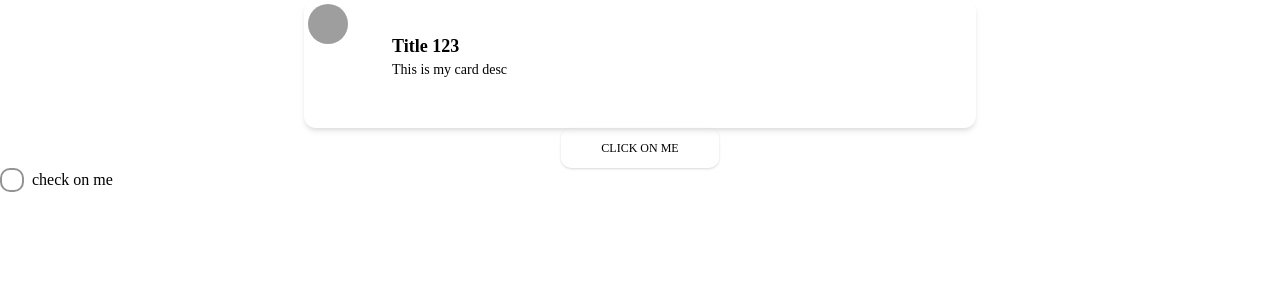
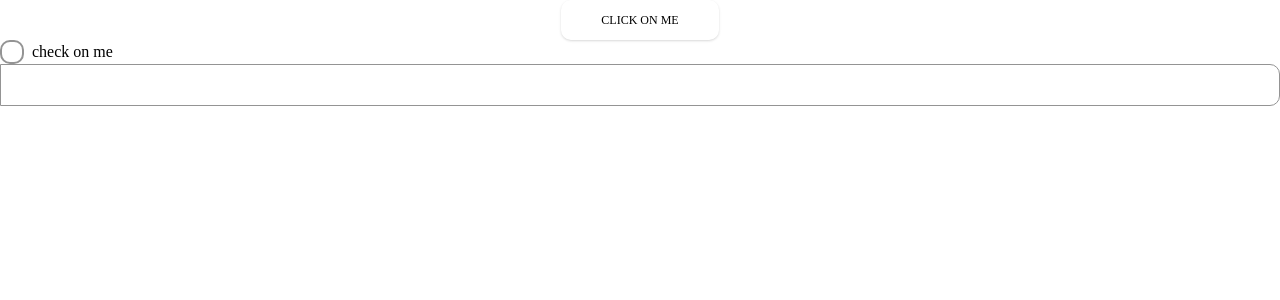
Before and after one commit to v4u-dev/ngt, an Angular app: page / in a window 1280 px wide. Shown: the top 300 px of the page. Built offline with nearby package versions, Linux system fonts and the light colour scheme; grey boxes are pictures that could not be loaded.

Commit message:
input component has been added

```diff
--- a/src/app/app.component.html
+++ b/src/app/app.component.html
@@ -1,11 +1,11 @@
-<c2c-card>
+<!-- <c2c-card>
 
     <img c2c-card-avatar src="https://images.unsplash.com/photo-1552519507-da3b142c6e3d?ixid=MXwxMjA3fDB8MHxzZWFyY2h8Mnx8Y2Fyc3xlbnwwfHwwfA%3D%3D&ixlib=rb-1.2.1&w=1000&q=80">
 
     <c2c-card-title>Title 123</c2c-card-title>
     <c2c-card-content>This is my card desc</c2c-card-content>
 
-  </c2c-card>
+  </c2c-card> -->
 
   <ngt-button (click)="buttonClicked()">
     click on me
@@ -13,3 +13,4 @@
   <ngt-checkbox (click)="checkboxCLicked()">
     check on me
   </ngt-checkbox>
+  <ngt-input></ngt-input>
--- a/src/app/app.module.ts
+++ b/src/app/app.module.ts
@@ -6,6 +6,7 @@ import { AppComponent } from './app.component';
 import { C2cCardModule } from './ngt-components/card/card.module';
 import { ButtonModule } from './ngt-components/button/button.module';
 import {CheckboxModule} from './ngt-components/checkbox/checkbox.module';
+import { InputModule } from './ngt-components/input/input.module';
 
 @NgModule({
   declarations: [
@@ -16,7 +17,8 @@ import {CheckboxModule} from './ngt-components/checkbox/checkbox.module';
     AppRoutingModule,
     C2cCardModule,
     ButtonModule,
-    CheckboxModule
+    CheckboxModule,
+    InputModule
   ],
   providers: [],
   bootstrap: [AppComponent]
--- /dev/null
+++ b/src/app/ngt-components/input/input.component.html
@@ -0,0 +1,5 @@
+<!-- component -->
+<div class="flex">
+    <!-- <span class="text-sm border border-2 rounded-l px-4 py-2 bg-gray-300 whitespace-no-wrap">Label:</span> -->
+    <input name="field_name" class="border border-2 rounded-r px-4 py-2 w-full" type="text"  />
+</div>
--- /dev/null
+++ b/src/app/ngt-components/input/input.component.ts
@@ -0,0 +1,15 @@
+import { Component, OnInit } from '@angular/core';
+
+@Component({
+  selector: 'ngt-input',
+  templateUrl: './input.component.html',
+  styleUrls: ['./input.component.scss']
+})
+export class InputComponent implements OnInit {
+
+  constructor() { }
+
+  ngOnInit(): void {
+  }
+
+}
```
Also changed, not shown: src/app/ngt-components/input/input.module.ts (added, +16 -0 lines), src/app/ngt-components/input/input.component.scss (added), 1 other file (tests, documents, lock files or other folders).
